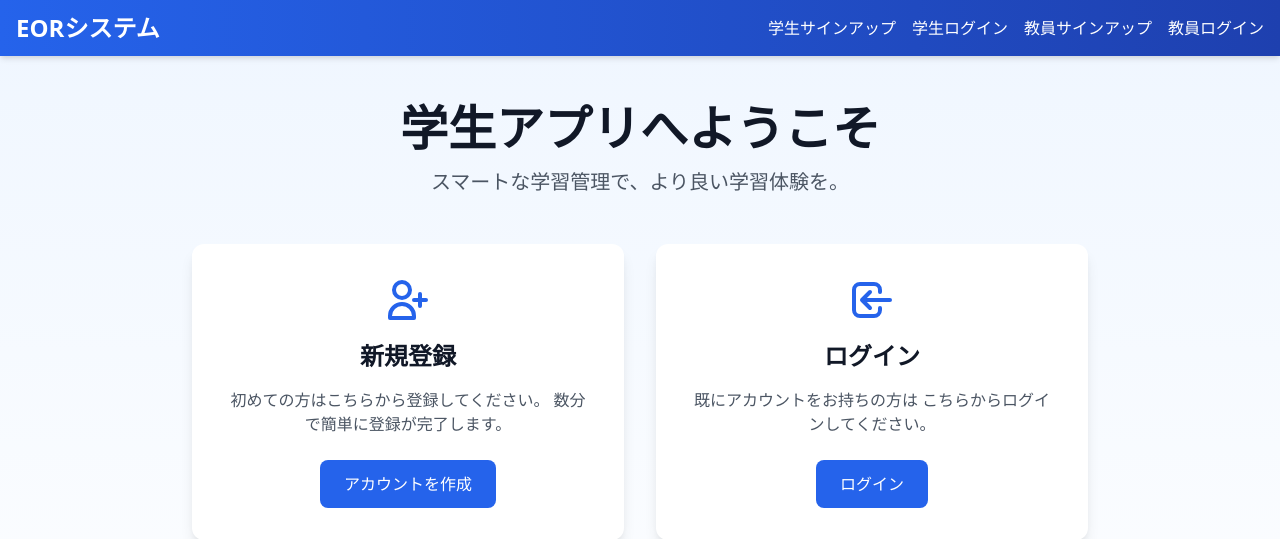
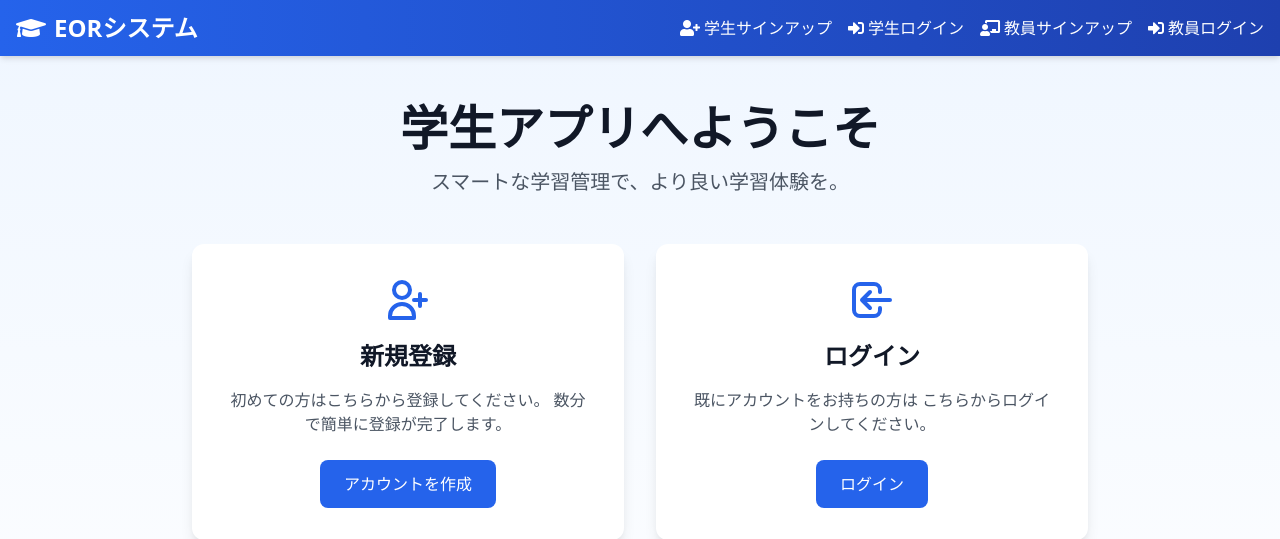
Before and after one commit to TaiyoOnchi/SleepEstimation, a Flask app: page / in a window 1280 px wide. Shown: the top 539 px of the page. Run offline with Flask 3, Linux system fonts and the light colour scheme.

Commit message:
[add]ヘッダーアイコン

```diff
--- a/app/templates/partials/header.html
+++ b/app/templates/partials/header.html
@@ -1,4 +1,5 @@
 <!-- header.html -->
+<link href="https://cdnjs.cloudflare.com/ajax/libs/font-awesome/5.15.4/css/all.min.css" rel="stylesheet">
 <header class="bg-gradient-to-r from-blue-600 to-blue-800 shadow-md">
   <div class="container mx-auto px-4 py-3">
     <div class="flex justify-between items-center">
@@ -11,31 +12,54 @@
                     {{ url_for('app.home.top.top') }}
                 {% endif %}"
          class="text-2xl font-bold text-white hover:text-blue-200 transition duration-300">
-        EORシステム
+        <i class="fas fa-graduation-cap mr-2"></i>EORシステム
       </a>
 
       <nav class="hidden md:flex space-x-4">
         {% if current_user.is_authenticated %}
           {% if current_user.role == 'student' %}
-            <a href="{{ url_for('app.student.lecture.register') }}" class="text-white hover:text-blue-200 transition duration-300">履修科目一覧</a>
-            <a href="{{ url_for('app.student.lecture.join') }}" class="text-white hover:text-blue-200 transition duration-300">講義に参加する</a>
-            <a href="{{ url_for('app.auth.logout') }}" class="text-white hover:text-blue-200 transition duration-300">ログアウト</a>
+            <a href="{{ url_for('app.student.dashboard.dashboard') }}" class="flex items-center text-white hover:text-blue-200 transition duration-300">
+              <i class="fas fa-tachometer-alt mr-1"></i>ダッシュボード
+            </a>
+            <a href="{{ url_for('app.student.lecture.register') }}" class="flex items-center text-white hover:text-blue-200 transition duration-300">
+              <i class="fas fa-book-open mr-1"></i>履修科目一覧
+            </a>
+            <a href="{{ url_for('app.student.lecture.join') }}" class="flex items-center text-white hover:text-blue-200 transition duration-300">
+              <i class="fas fa-users mr-1"></i>講義に参加する
+            </a>
+            <a href="{{ url_for('app.auth.logout') }}" class="flex items-center text-white hover:text-blue-200 transition duration-300">
+              <i class="fas fa-sign-out-alt mr-1"></i>ログアウト
+            </a>
           {% elif current_user.role == 'teacher' %}
-            <a href="{{ url_for('app.auth.logout') }}" class="text-white hover:text-blue-200 transition duration-300">ログアウト</a>
+            <a href="{{ url_for('app.teacher.dashboard.dashboard') }}" class="flex items-center text-white hover:text-blue-200 transition duration-300">
+              <i class="fas fa-tachometer-alt mr-1"></i>ダッシュボード
+            </a>
+            <a href="{{ url_for('app.teacher.lecture.new') }}" class="flex items-center text-white hover:text-blue-200 transition duration-300">
+              <i class="fas fa-plus-circle mr-1"></i>新しい講義を作成
+            </a>
+            <a href="{{ url_for('app.auth.logout') }}" class="flex items-center text-white hover:text-blue-200 transition duration-300">
+              <i class="fas fa-sign-out-alt mr-1"></i>ログアウト
+            </a>
           {% endif %}
         {% else %}
-          <a href="{{ url_for('app.student.register.register') }}" class="text-white hover:text-blue-200 transition duration-300">学生サインアップ</a>
-          <a href="{{ url_for('app.student.login.login') }}" class="text-white hover:text-blue-200 transition duration-300">学生ログイン</a>
-          <a href="{{ url_for('app.teacher.register.register') }}" class="text-white hover:text-blue-200 transition duration-300">教員サインアップ</a>
-          <a href="{{ url_for('app.teacher.login.login') }}" class="text-white hover:text-blue-200 transition duration-300">教員ログイン</a>
+          <a href="{{ url_for('app.student.register.register') }}" class="flex items-center text-white hover:text-blue-200 transition duration-300">
+            <i class="fas fa-user-plus mr-1"></i>学生サインアップ
+          </a>
+          <a href="{{ url_for('app.student.login.login') }}" class="flex items-center text-white hover:text-blue-200 transition duration-300">
+            <i class="fas fa-sign-in-alt mr-1"></i>学生ログイン
+          </a>
+          <a href="{{ url_for('app.teacher.register.register') }}" class="flex items-center text-white hover:text-blue-200 transition duration-300">
+            <i class="fas fa-chalkboard-teacher mr-1"></i>教員サインアップ
+          </a>
+          <a href="{{ url_for('app.teacher.login.login') }}" class="flex items-center text-white hover:text-blue-200 transition duration-300">
+            <i class="fas fa-sign-in-alt mr-1"></i>教員ログイン
+          </a>
         {% endif %}
       </nav>
 
       <!-- モバイルメニューボタン -->
       <button class="md:hidden text-white focus:outline-none" id="mobile-menu-button">
-        <svg class="h-6 w-6" fill="none" stroke="currentColor" viewBox="0 0 24 24" xmlns="http://www.w3.org/2000/svg">
-          <path stroke-linecap="round" stroke-linejoin="round" stroke-width="2" d="M4 6h16M4 12h16m-7 6h7"></path>
-        </svg>
+        <i class="fas fa-bars h-6 w-6"></i>
       </button>
     </div>
 
@@ -43,17 +67,33 @@
     <div class="md:hidden hidden mt-2" id="mobile-menu">
       {% if current_user.is_authenticated %}
         {% if current_user.role == 'student' %}
-          <a href="{{ url_for('app.student.lecture.register') }}" class="block py-2 text-white hover:bg-blue-700">履修科目一覧</a>
-          <a href="{{ url_for('app.student.lecture.join') }}" class="block py-2 text-white hover:bg-blue-700">講義に参加する</a>
-          <a href="{{ url_for('app.auth.logout') }}" class="block py-2 text-white hover:bg-blue-700">ログアウト</a>
+          <a href="{{ url_for('app.student.lecture.register') }}" class="flex items-center py-2 text-white hover:bg-blue-700">
+            <i class="fas fa-book-open mr-2"></i>履修科目一覧
+          </a>
+          <a href="{{ url_for('app.student.lecture.join') }}" class="flex items-center py-2 text-white hover:bg-blue-700">
+            <i class="fas fa-users mr-2"></i>講義に参加する
+          </a>
+          <a href="{{ url_for('app.auth.logout') }}" class="flex items-center py-2 text-white hover:bg-blue-700">
+            <i class="fas fa-sign-out-alt mr-2"></i>ログアウト
+          </a>
         {% elif current_user.role == 'teacher' %}
-          <a href="{{ url_for('app.auth.logout') }}" class="block py-2 text-white hover:bg-blue-700">ログアウト</a>
+          <a href="{{ url_for('app.auth.logout') }}" class="flex items-center py-2 text-white hover:bg-blue-700">
+            <i class="fas fa-sign-out-alt mr-2"></i>ログアウト
+          </a>
         {% endif %}
       {% else %}
-        <a href="{{ url_for('app.student.register.register') }}" class="block py-2 text-white hover:bg-blue-700">学生サインアップ</a>
-        <a href="{{ url_for('app.student.login.login') }}" class="block py-2 text-white hover:bg-blue-700">学生ログイン</a>
-        <a href="{{ url_for('app.teacher.register.register') }}" class="block py-2 text-white hover:bg-blue-700">教員サインアップ</a>
-        <a href="{{ url_for('app.teacher.login.login') }}" class="block py-2 text-white hover:bg-blue-700">教員ログイン</a>
+        <a href="{{ url_for('app.student.register.register') }}" class="flex items-center py-2 text-white hover:bg-blue-700">
+          <i class="fas fa-user-plus mr-2"></i>学生サインアップ
+        </a>
+        <a href="{{ url_for('app.student.login.login') }}" class="flex items-center py-2 text-white hover:bg-blue-700">
+          <i class="fas fa-sign-in-alt mr-2"></i>学生ログイン
+        </a>
+        <a href="{{ url_for('app.teacher.register.register') }}" class="flex items-center py-2 text-white hover:bg-blue-700">
+          <i class="fas fa-chalkboard-teacher mr-2"></i>教員サインアップ
+        </a>
+        <a href="{{ url_for('app.teacher.login.login') }}" class="flex items-center py-2 text-white hover:bg-blue-700">
+          <i class="fas fa-sign-in-alt mr-2"></i>教員ログイン
+        </a>
       {% endif %}
     </div>
   </div>
```
